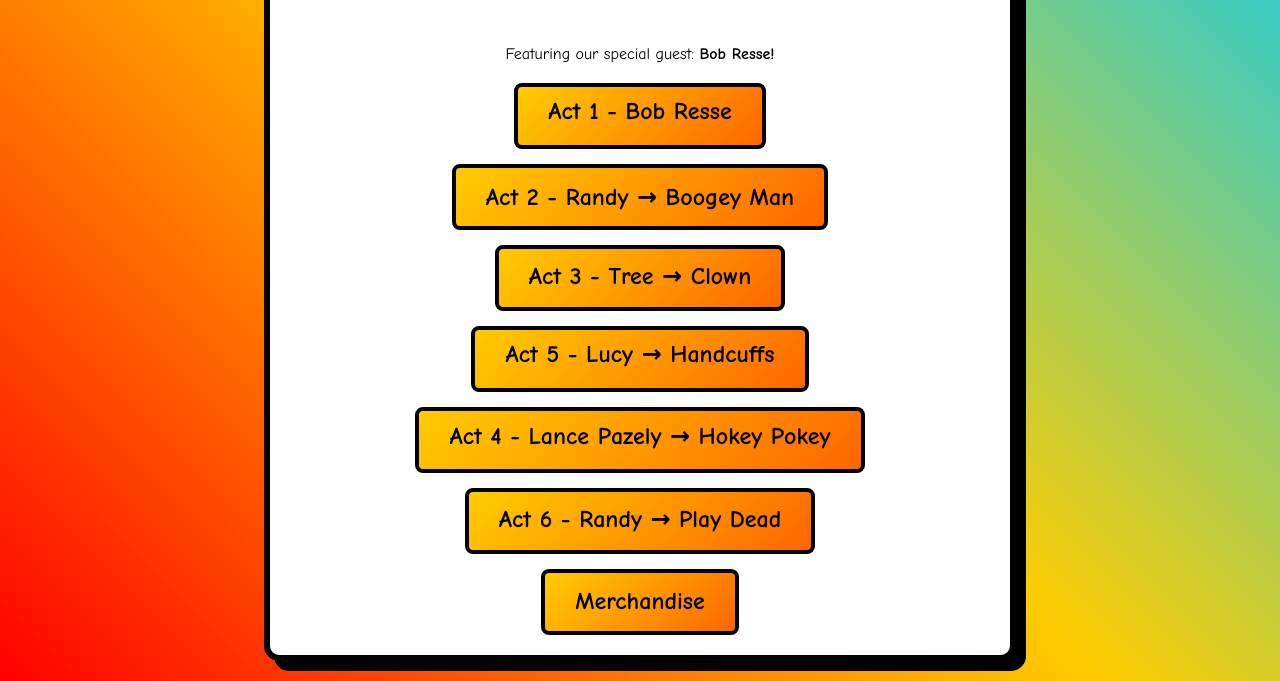
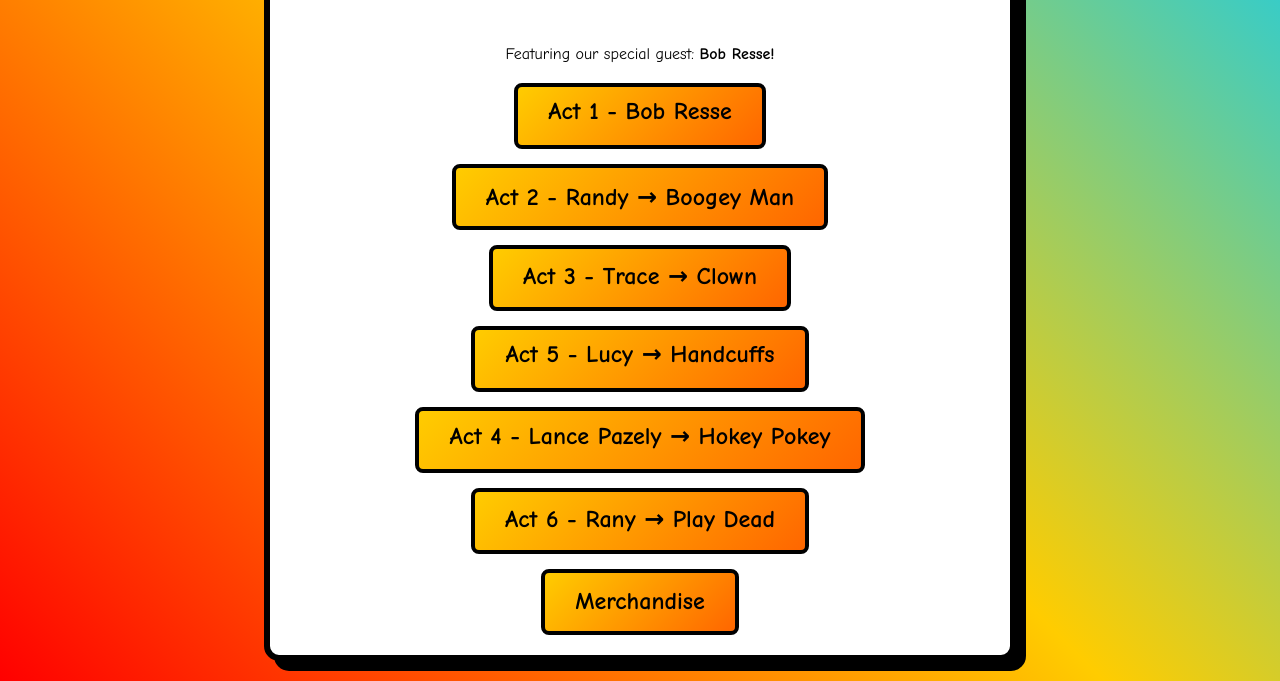
Before and after one commit to schalchlincode/TalentShow, a plain HTML site: page index.html in a window 1280 px wide. Shown: the part 248-929 px from the top of the page. Drawn offline with Linux system fonts and the light colour scheme.

Commit message:
Something changed, hope it's good

```diff
--- a/index.html
+++ b/index.html
@@ -13,10 +13,10 @@
       <div class="acts">
         <div><a href="act1.html">Act 1 - Bob Resse</a></div>
         <div><a href="act2.html">Act 2 - Randy → Boogey Man</a></div>
-        <div><a href="act3.html">Act 3 - Tree → Clown</a></div>
+        <div><a href="act3.html">Act 3 - Trace → Clown</a></div>
         <div><a href="act5.html">Act 5 - Lucy → Handcuffs</a></div>
         <div><a href="act4.html">Act 4 - Lance Pazely → Hokey Pokey</a></div>
-        <div><a href="act6.html">Act 6 - Randy → Play Dead</a></div>
+        <div><a href="act6.html">Act 6 - Rany → Play Dead</a></div>
         <div><a href="merch.html">Merchandise</a></div>
       </div>
     </div>
```
Also changed, not shown: merch.html (added).
